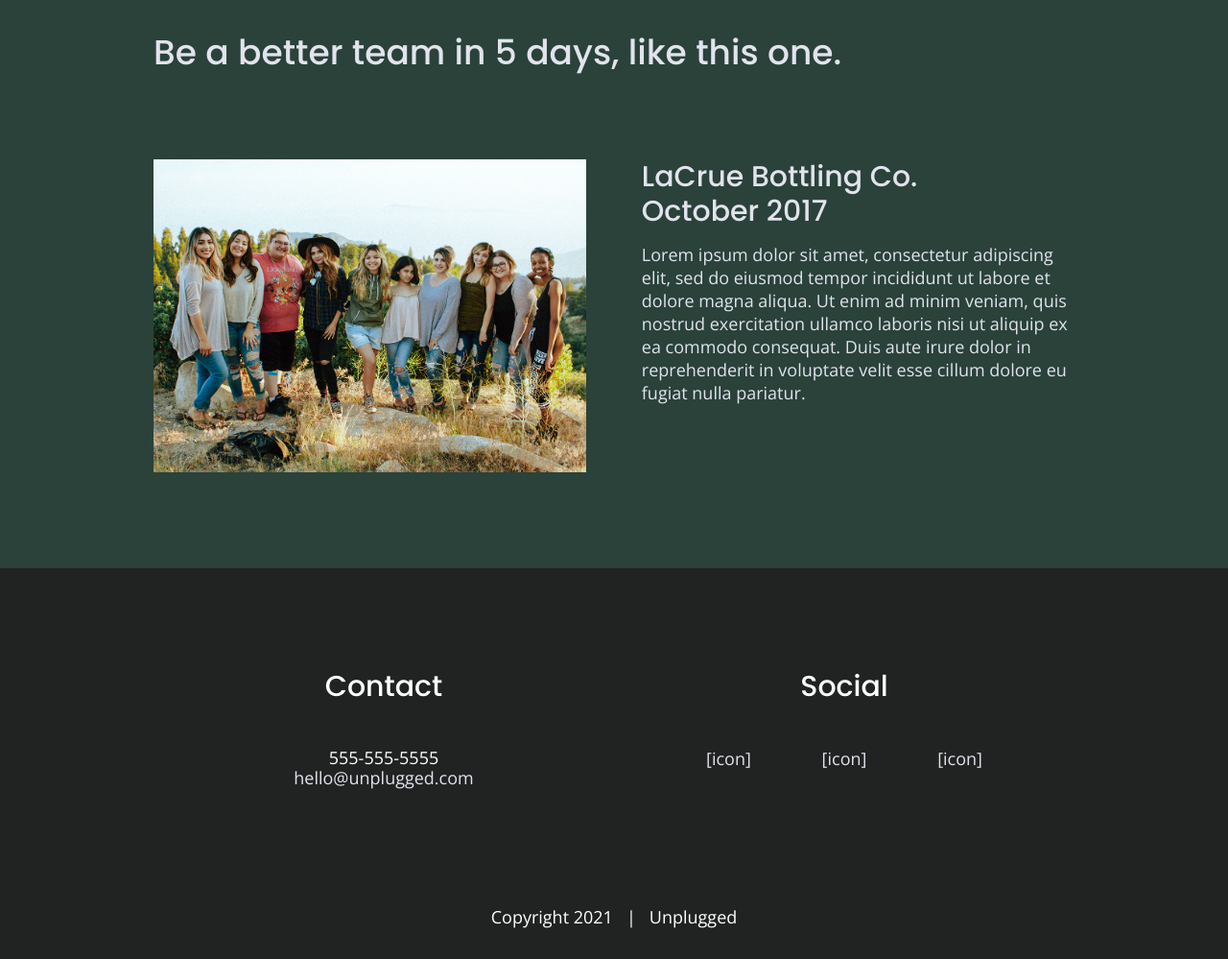
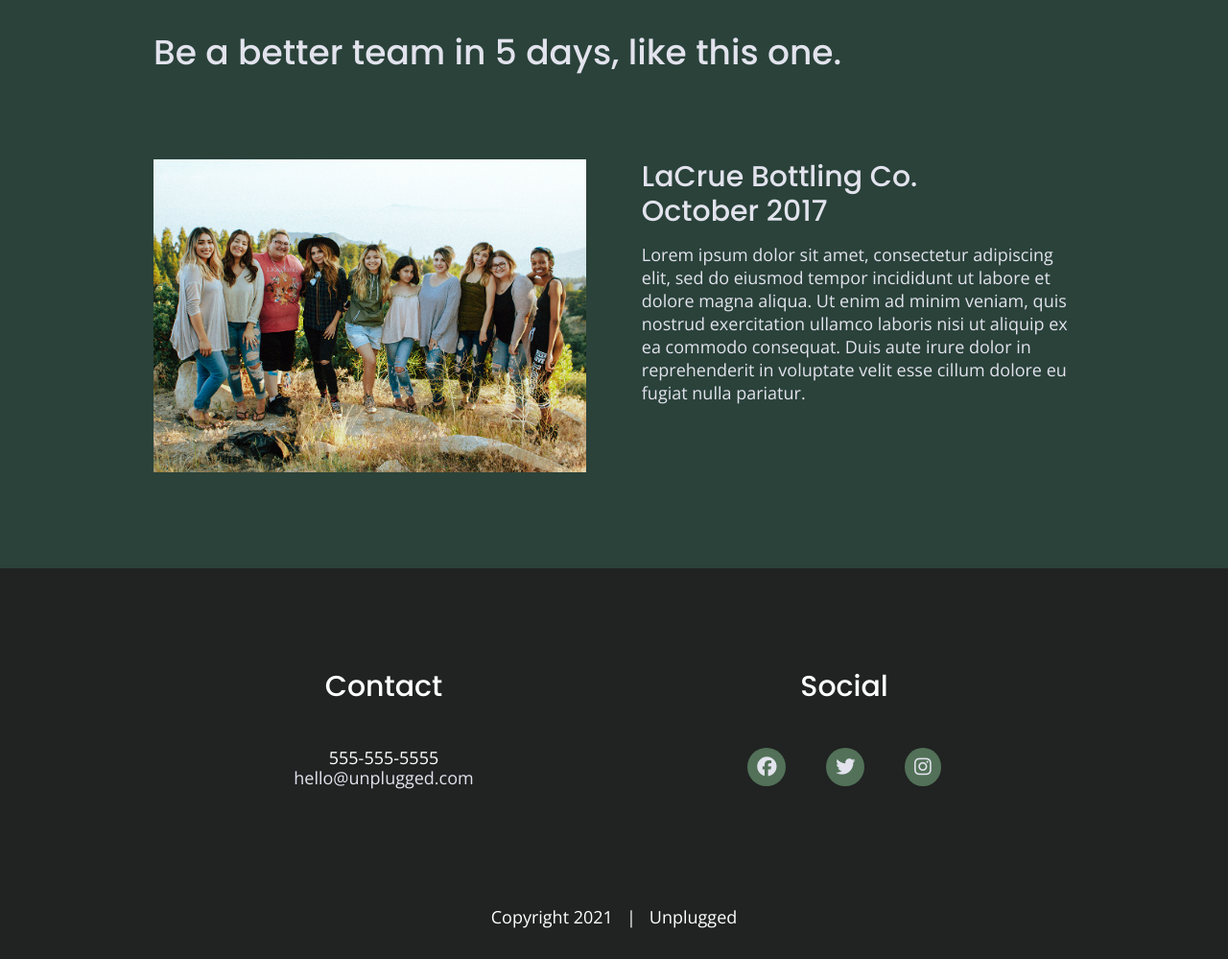
Before and after one commit to krzwier/unplugged-retreat, a website built with Parcel: page index.html in a window 1280 px wide. Shown: the part 1930-2929 px from the top of the page at 96% size. Built offline with nearby package versions, Linux system fonts and the light colour scheme.

Commit message:
Add social media icons

```diff
--- a/css/main.css
+++ b/css/main.css
@@ -232,6 +232,7 @@ footer .footer-content {
 }
 
 footer .contact {
+    width: 100%;
     display: flex;
     justify-content: center;
     align-items: center;
@@ -249,7 +250,7 @@ footer address p {
 }
 
 footer .social {
-    width: 60%;
+    width: 100%;
     display: flex;
     justify-content: center;
     align-items: center;
@@ -267,7 +268,16 @@ footer .social-icons {
 footer .social-icons p {
     display: flex;
     align-items: center;
-    justify-content: space-between;
+    justify-content: center;
+}
+
+footer i {
+    background-color: #527158;
+    border-radius: 50%;
+    color: #e2e3ed;
+    font-size: 1.125em;
+    line-height: 1.2;
+    padding: 10px;
 }
 
 footer .copyright {
@@ -608,11 +618,12 @@ aside h3 {
         padding: 75px 0;
     }
     footer .contact {
-        width: 30%;
+        flex-basis: 30%;
     }
+
     footer .social {
-        width: 30%;
-        padding-top: 0;
+        flex-basis: 30%;
+        padding: 0;
     }
     footer p {
         padding: 16px 0;
@@ -780,6 +791,16 @@ aside h3 {
         width: 140px;
     }
 
+    /* Footer (Desktop) */
+    footer .contact {
+        flex-basis: 21%;
+    }
+
+    footer .social {
+        flex-basis: 21%;
+        padding: 0;
+    }
+
     /* ---- Homepage (Desktop) ---- */
 
     /* Hero Section (Desktop) */
--- a/index.html
+++ b/index.html
@@ -164,15 +164,15 @@
                     <div class="social-icons">
                         <p>
                             <!-- FACEBOOK -->
-                            <a href="" target="_blank">[icon]</a>
+                            <a href="" target="_blank"><i class="fab fa-facebook"></i></a>
                         </p>
                         <p>
                             <!-- TWITTER -->
-                            <a href="" target="_blank">[icon]</a>
+                            <a href="" target="_blank"><i class="fab fa-twitter"></i></a>
                         </p>
                         <p>
                             <!-- INSTAGRAM -->
-                            <a href="" target="_blank">[icon]</a>
+                            <a href="" target="_blank"><i class="fab fa-instagram"></i></a>
                         </p>
                     </div>
                 </div>
```
Also changed, not shown: about/index.html (+3 -3 lines), faq/index.html (+3 -3 lines).
